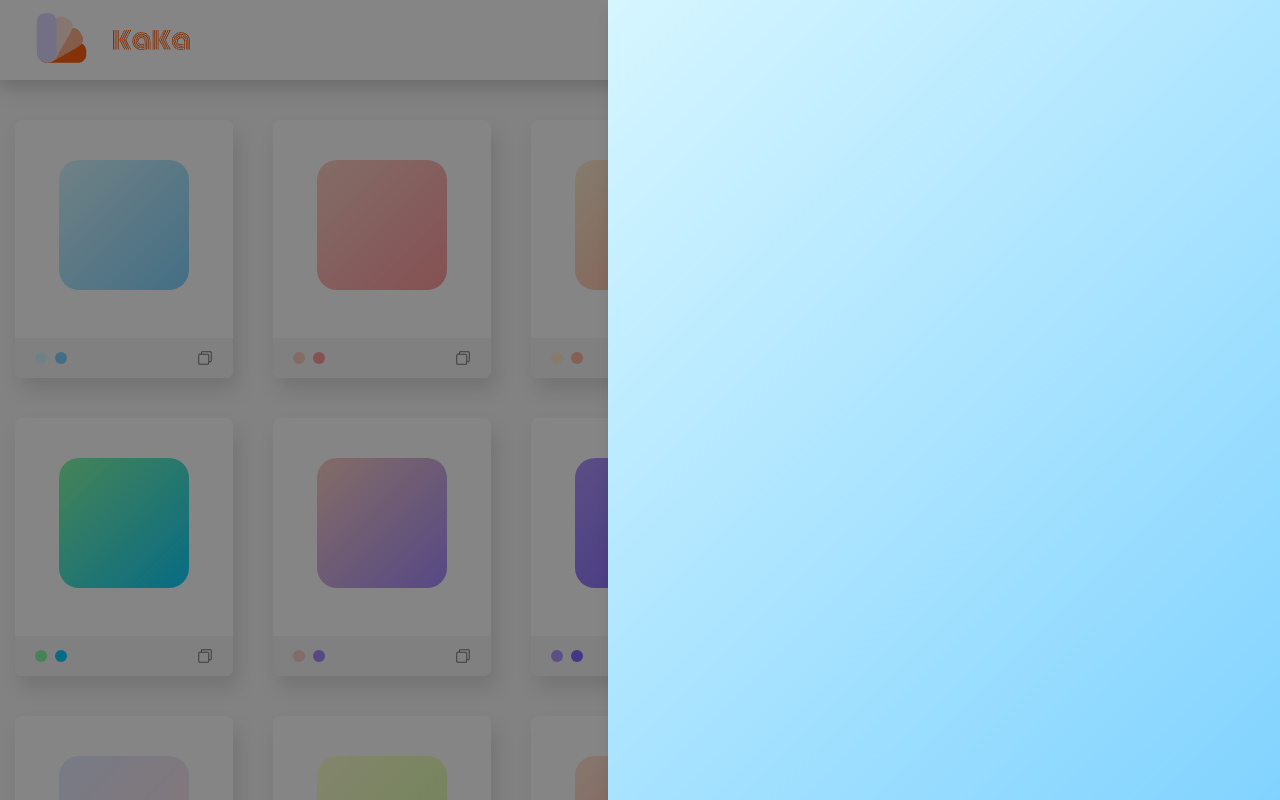
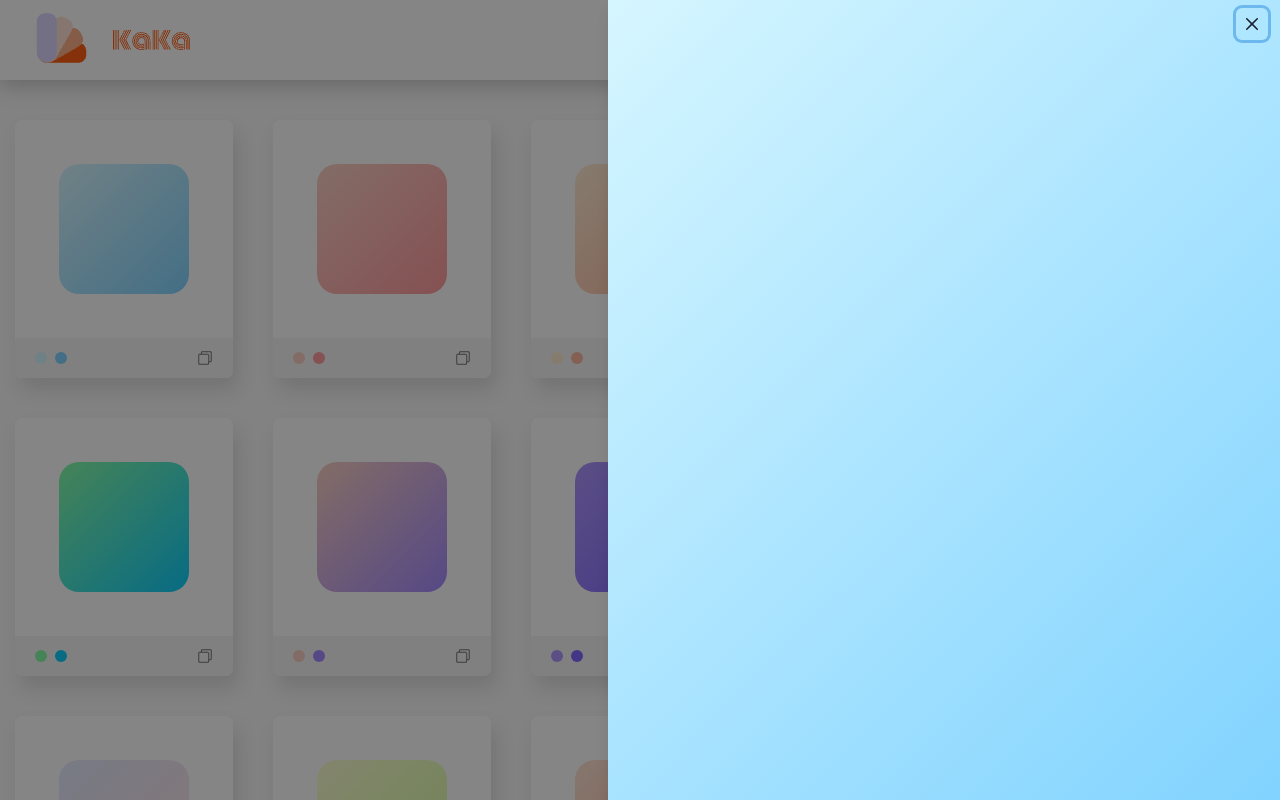
Before and after one commit to afterwork-design/color-card, a Next.js app: page /gradient in a window 1280 px wide. Both pictures are taken after a click on the element 123 px from the left and 224 px from the top of the page. Shown: the top 800 px of the page. Built offline with nearby package versions, Linux system fonts and the light colour scheme.

Commit message:
渐变色 dialog 添加关闭按钮

```diff
--- a/src/components/gradient/card.tsx
+++ b/src/components/gradient/card.tsx
@@ -56,7 +56,6 @@ const Card: FC<Props & BoxProps> = ({gradientColor, setColorDialogBg, ...props})
                 right="0"
                 bottom="0"
                 bg="white"
-                justifyContent="space-between"
             >
                 <Box
                     w="100%"
@@ -64,6 +63,7 @@ const Card: FC<Props & BoxProps> = ({gradientColor, setColorDialogBg, ...props})
                     display="flex"
                     alignItems="center"
                     justifyContent="center"
+                    overflow="hidden"
                 >
                     <Box
                         className="grad"
@@ -74,6 +74,11 @@ const Card: FC<Props & BoxProps> = ({gradientColor, setColorDialogBg, ...props})
                         borderRadius="20px"
                         cursor="pointer"
                         onClick={() => setColorDialogBg(gradientColorStr)}
+                        transition="1s"
+                        _hover={{
+                            transform: "scale(3)",
+                            borderRadius: "50%"
+                        }}
                     />
                 </Box>
                 <HStack
@@ -82,6 +87,7 @@ const Card: FC<Props & BoxProps> = ({gradientColor, setColorDialogBg, ...props})
                     w="100%"
                     h="40px"
                     p="0 20px"
+                    mt="0 !important"
                 >
                     <HStack>
                         {
--- a/src/components/gradient/colorDialog.tsx
+++ b/src/components/gradient/colorDialog.tsx
@@ -5,6 +5,7 @@ import {
     DrawerBody,
     DrawerOverlay,
     DrawerContent,
+    DrawerCloseButton,
     useToast
 } from '@chakra-ui/react'
 
@@ -47,6 +48,7 @@ const ColorDialog: React.FC<Props> = ({
                 onClick={copyClick}
                 title="click to copy"
             >
+                <DrawerCloseButton />
                 <DrawerBody p={0}>
                     <Box
                         h="100%"
```
